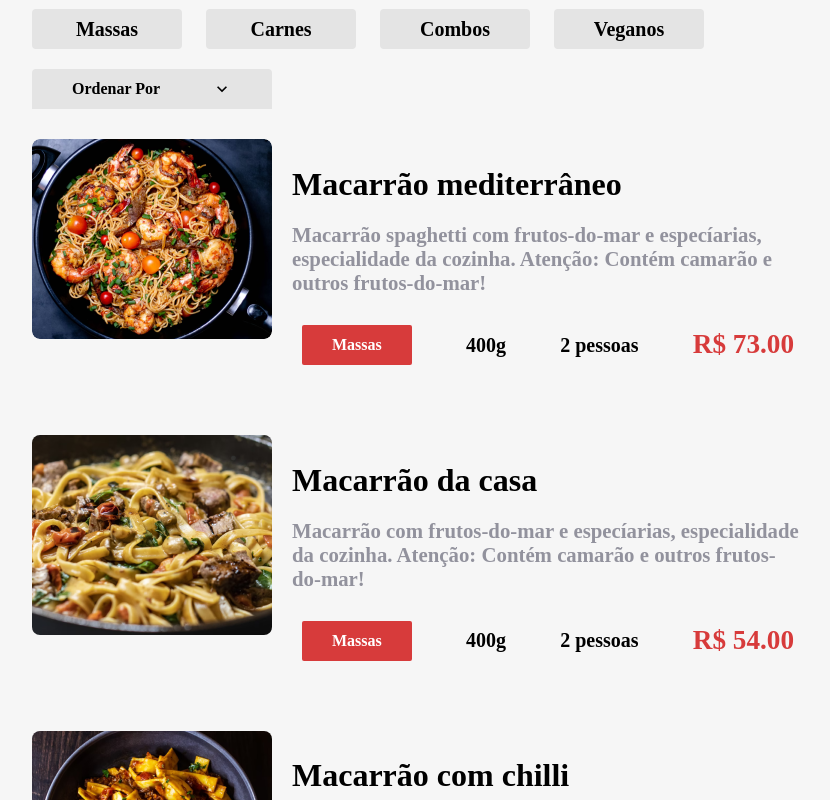
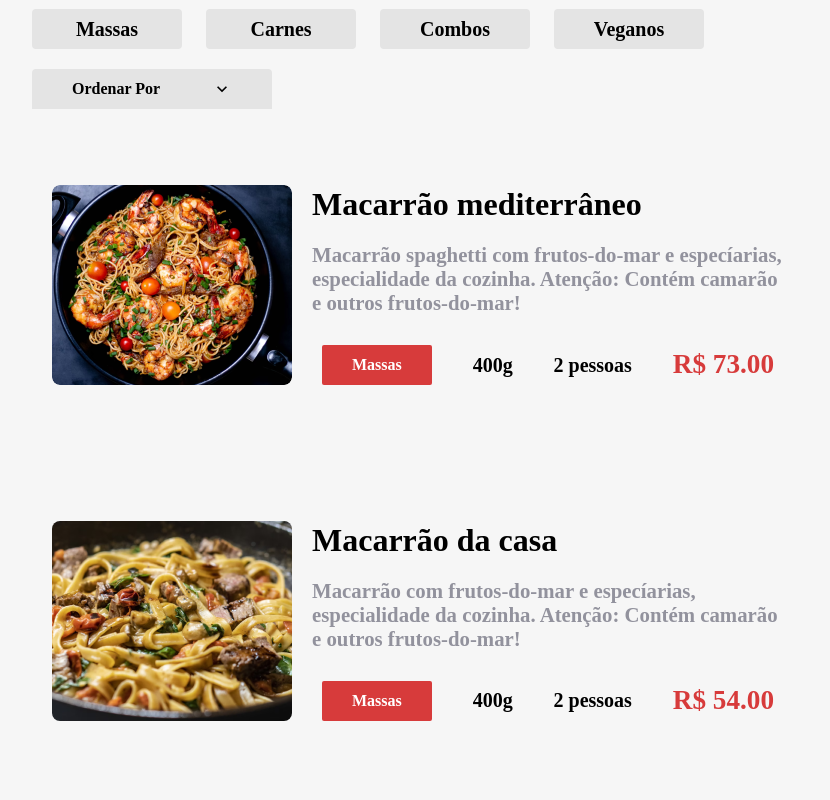
Before and after one commit to MilyRibeiro/restaurante-massas, a React (Create React App) app: page /cardapio in a window 1280 px wide. Shown: the part 640-1440 px from the top of the page, without its empty margins (168-998 px from the left). Built offline with nearby package versions, Linux system fonts and the light colour scheme; a web font is replaced by a local one.

Commit message:
Colocando o NotFound na página de detalhes

```diff
--- a/src/pages/Cardapio/Itens/Item/Item.module.scss
+++ b/src/pages/Cardapio/Itens/Item/Item.module.scss
@@ -1,15 +1,18 @@
 @import "styles/variaveis";
 @import "styles/breakpoints";
 
-// $massas: #d73b3b;
-// $carnes: #30201e;
-// $combos: #e6c864;
-// $veganos: #80aa40;
-
 .item {
+  align-items: center;
+  border-radius: 10px;
+  cursor: pointer;
   display: flex;
   flex-wrap: wrap;
+  padding: 20px;
+  transition: .2s ease-in;
   width: 90%;
+  &:hover {
+    background-color: $grey;
+  }
   &__imagem {
     min-width: 240px;
     @media (max-width: $desktop_xsm) {
@@ -26,7 +29,7 @@
     flex-direction: column;
     flex-wrap: wrap;
     justify-content: space-around;
-    padding: 0 20px;
+    margin: 0 20px;
     @media (max-width: $desktop_xsm) {
       flex-direction: row;
       margin-top: 20px;
@@ -47,56 +50,50 @@
       margin-bottom: 20px;
     }
   }
-  // &__tags {
-  //   display: flex;
-  //   flex-wrap: wrap;
-  //   justify-content: space-between;
-  //   margin-bottom: 20px;
-  //   max-width: 700px;
-  //   @media (max-width: $desktop_xsm) {
-  //     justify-content: flex-end;
-  //   }
-  //   @media (max-width: $mobile) {
-  //     justify-content: flex-start;
-  //   }
-  //   > div {
-  //     margin: 10px;
-  //   }
-  // }
-  // &__tipo {
-  //   align-items: center;
-  //   border-radius: 2px;
-  //   display: flex;
-  //   font-weight: bold;
-  //   height: 40px;
-  //   justify-content: center;
-  //   padding: 10px 30px;
-  //   &__massas {
-  //     background-color: $massas;
-  //     color: white;
-  //   }
-  //   &__carnes {
-  //     background-color: $carnes;
-  //     color: white;
-  //   }
-  //   &__combos {
-  //     background-color: $combos;
-  //   }
-  //   &__veganos {
-  //     background-color: $veganos;
-  //   }
-  // }
-  // &__porcao,
-  // &__qtdpessoas,
-  // &__valor {
-  //   align-items: center;
-  //   display: flex;
-  //   font-size: 1.25rem;
-  //   font-weight: bold;
-  //   justify-content: center;
-  // }
-  // &__valor {
-  //   color: $red;
-  //   font-size: 1.7rem;
-  // }
 }
+
+// @import "styles/variaveis";
+// @import "styles/breakpoints";
+
+// .item {
+//   display: flex;
+//   flex-wrap: wrap;
+//   width: 90%;
+//   &__imagem {
+//     min-width: 240px;
+//     @media (max-width: $desktop_xsm) {
+//       width: 100%;
+//     }
+//     img {
+//       border-radius: 8px;
+//       width: 100%;
+//     }
+//   }
+//   &__descricao {
+//     display: flex;
+//     flex: 1;
+//     flex-direction: column;
+//     flex-wrap: wrap;
+//     justify-content: space-around;
+//     padding: 0 20px;
+//     @media (max-width: $desktop_xsm) {
+//       flex-direction: row;
+//       margin-top: 20px;
+//       padding: 0;
+//     }
+//   }
+//   &__titulo {
+//     h2 {
+//       font-size: 2rem;
+//       font-weight: bold;
+//       margin-bottom: 20px;
+//     }
+//     p {
+//       color: $dark-grey;
+//       font-size: 1.3rem;
+//       font-weight: 600;
+//       max-width: 600px;
+//       margin-bottom: 20px;
+//     }
+//   }
+// }
--- a/src/pages/Cardapio/Itens/Item/index.tsx
+++ b/src/pages/Cardapio/Itens/Item/index.tsx
@@ -1,17 +1,15 @@
 import styles from './Item.module.scss';
-// import React from 'react';
-//import cardapio from 'data/cardapio.json';
-// import classNames from 'classnames';
 import TagsPrato from 'componentes/TagsPrato';
+import { useNavigate } from 'react-router-dom';
 import { Prato } from 'types/Prato';
 
-// type Props = typeof cardapio[0];
 
 export default function Item(props: Prato) {
-  // const { title, description, category, size, serving, price, photo } = props;
-  const { title, description, photo } = props;
+  const { id, title, description, photo } = props;
+  const navigate = useNavigate();
+
   return (
-    <div className={styles.item}>
+    <div className={styles.item} onClick={() => navigate(`/prato/${id}`)}>
       <div className={styles.item__imagem}>
         <img src={photo} alt={title} />
       </div>
@@ -20,15 +18,6 @@
           <h2> {title} </h2>
           <p> {description} </p>
         </div>
-        {/* <div className={styles.item__tags}>
-          <div className={classNames({
-            [styles.item__tipo]: true,
-            [styles[`item__tipo__${category.label.toLowerCase()}`]]: true
-          })}>{category.label}</div>
-          <div className={styles.item__porcao}>{size}g</div>
-          <div className={styles.item__qtdpessoas}>{serving} 2 pessoa{serving === 1 ? '' : 's'}</div>
-          <div className={styles.item__valor}>R$ {price.toFixed(2)}</div>
-        </div> */}
         <TagsPrato { ...props } />
       </div>
     </div>
--- a/src/pages/Prato/index.tsx
+++ b/src/pages/Prato/index.tsx
@@ -1,19 +1,16 @@
 import { useNavigate, useParams } from 'react-router-dom';
 import styles from './Prato.module.scss';
-// import classNames from 'classnames';
 import cardapio from 'data/cardapio.json';
 import TagsPrato from 'componentes/TagsPrato';
+import NotFound from 'pages/NotFound';
 
 export default function Prato() {
-  // console.log(useParams());
-  // console.log(useLocation());
-  // const { state } = useLocation();
   const { id } = useParams();
   const navigate = useNavigate();
-  // const { prato } = state as { prato: typeof cardapio[0] };
   const prato = cardapio.find(item => item.id === Number(id));
   if(!prato) {
-    return '';
+    // return '';
+    return <NotFound />;
   }
 
   return (
@@ -26,17 +23,6 @@
         </div>
         <div className={styles.conteudo}>
           <p className={styles.conteudo__descricao}>{prato.description}</p>
-          {/* <div className={styles.tags}>
-            <div className={classNames({
-              [styles.tags__titulo]: true,
-              [styles[`tags__tipo__${prato.category.label.toLowerCase()}`]]: true
-            })}>
-              {prato.category.label}
-            </div>
-            <div className={styles.tags__porcao}>{prato.size}g</div>
-            <div className={styles.tags__qtdpessoas}>Serve {prato.serving} pessoa{prato.serving === 1 ? '' : 's'}</div>
-            <div className={styles.tags__valor}>R$ {prato.price.toFixed(2)}</div>
-          </div> */}
           <TagsPrato { ...prato } />
         </div>
       </section>
```
